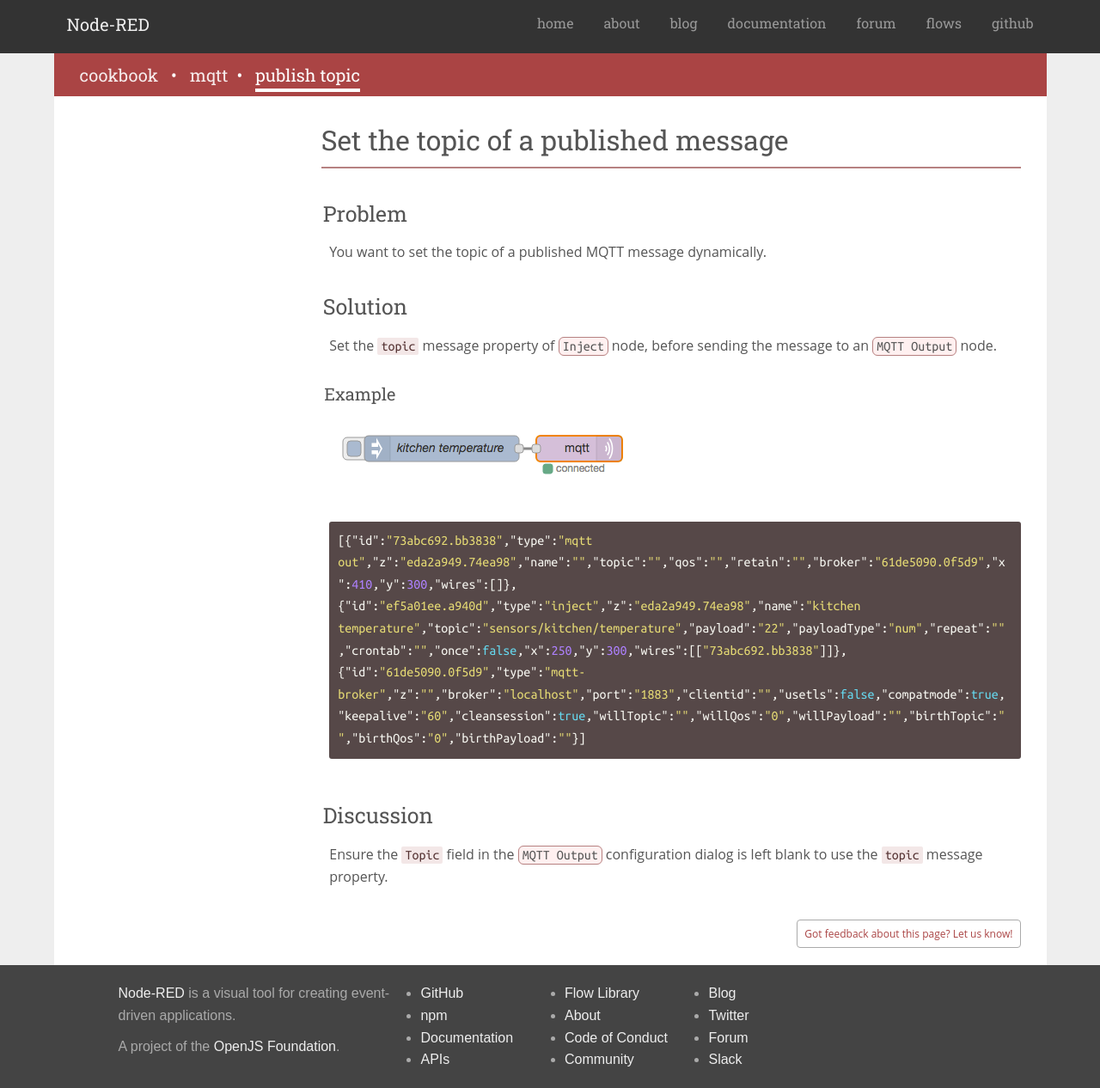
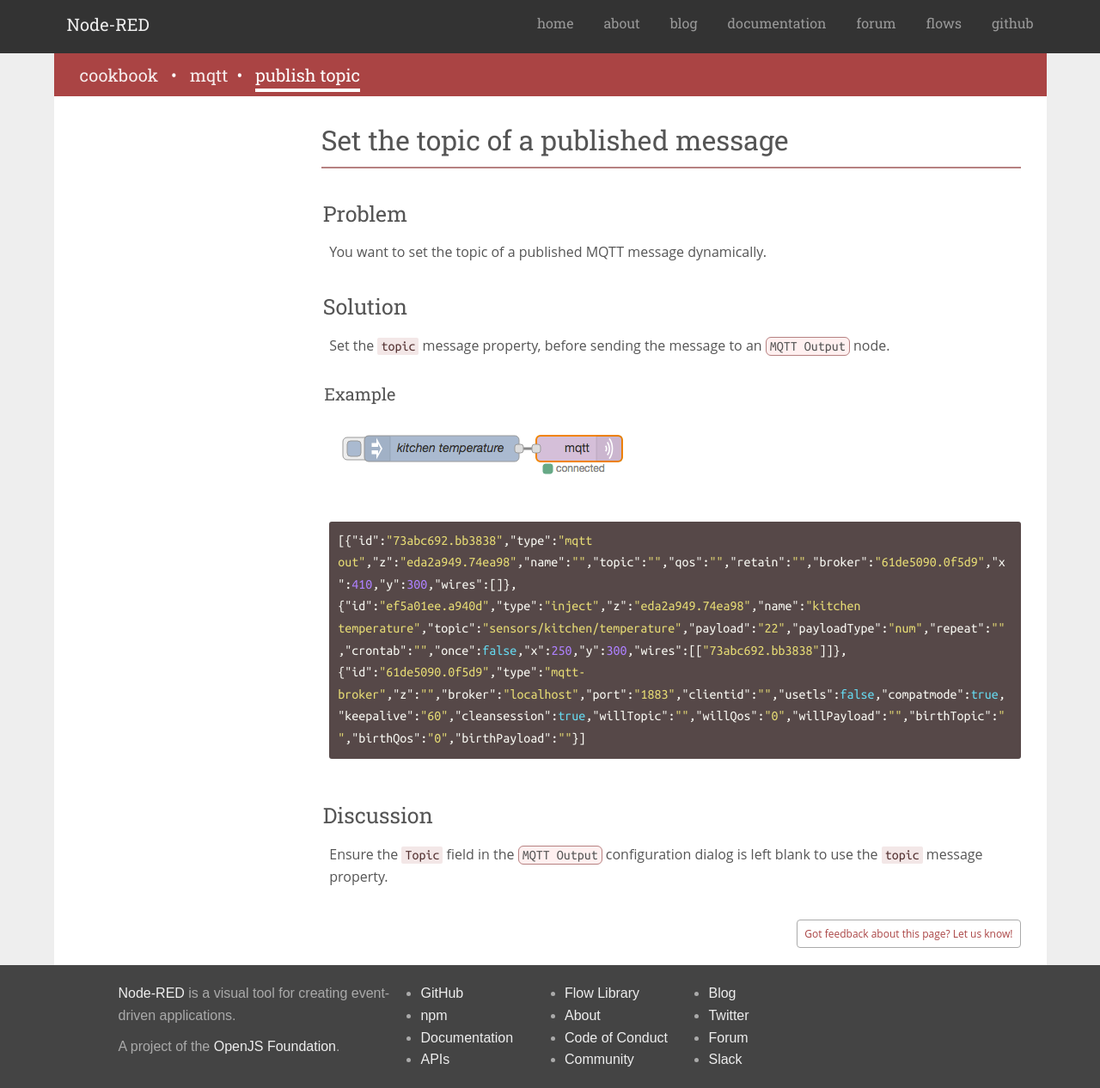
Before and after one commit to node-red/cookbook.nodered.org, a Jekyll site: the page built from mqtt/set-publish-topic.md, in a window 1280 px wide. Shown: the whole page at 86% size. Built offline with Jekyll 4.4.1, drawn with Linux system fonts in a browser that asks for light colours; nearby versions of some CDN libraries.

Commit message:
Revert "Describe which 'topic' to set."
This reverts commit 74e2528245090d0f0be6eefa4927d7f2331d2a86.

```diff
--- a/mqtt/set-publish-topic.md
+++ b/mqtt/set-publish-topic.md
@@ -13,7 +13,7 @@
 
 ### Solution
 
-Set the `topic` message property of <code class="node">Inject</code> node, before sending the message to an <code class="node">MQTT Output</code> node.
+Set the `topic` message property, before sending the message to an <code class="node">MQTT Output</code> node.
 
 #### Example
 
```
